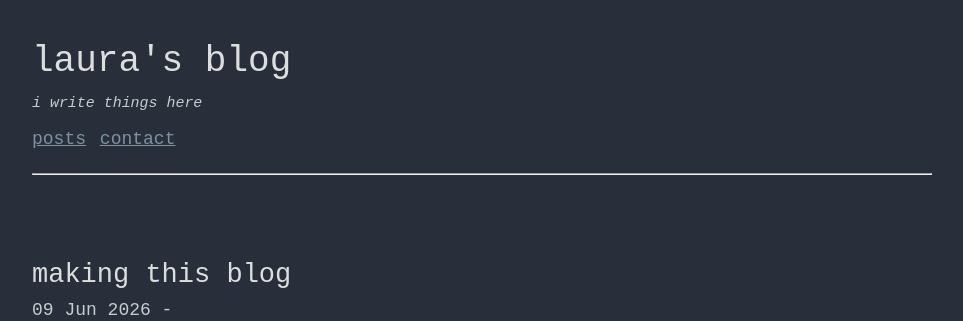
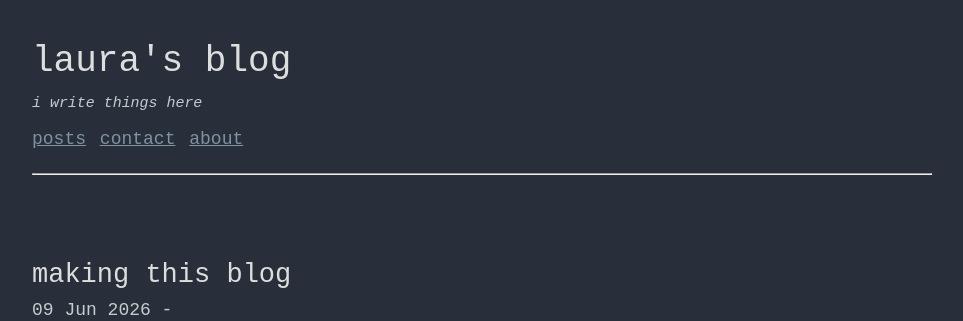
Before and after one commit to 7lauraa/7lauraa.github.io, a Jekyll site: the page built from posts/_posts/2026-06-09-making-this-blog.md, in a window 1280 px wide. Shown: the top 321 px of the page, without its empty margins (158-1121 px from the left). Built offline with Jekyll 4.4.1, drawn with Linux system fonts in a browser that asks for light colours.

Commit message:
Update nav.yml

```diff
--- a/_data/nav.yml
+++ b/_data/nav.yml
@@ -2,3 +2,5 @@
   link: /posts
 - name: contact
   link: /contact
+- name: about
+  link: /
```
